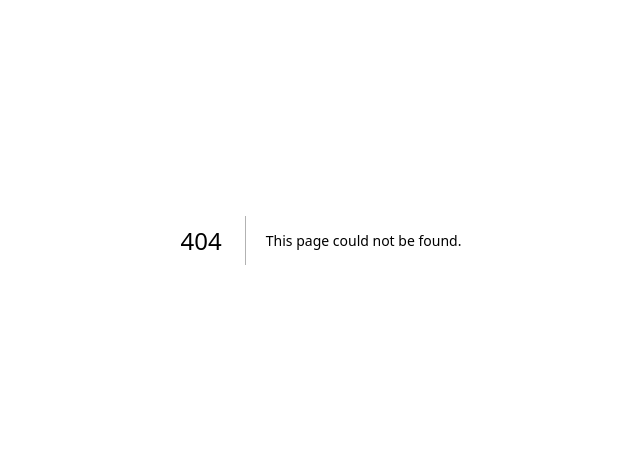
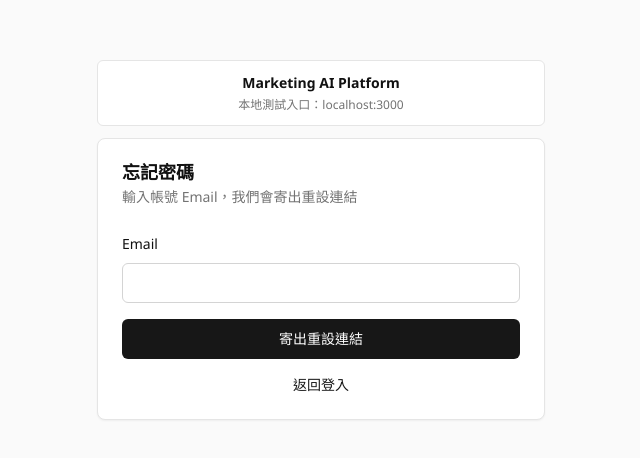
Before and after one commit to horizon-ai-ai/gtl, a Next.js app: page /forgot in a window 1280 px wide. Before the commit this address had no page. Shown: the part 160-618 px from the top of the page, without its empty margins (319-959 px from the left). Built offline with nearby package versions, Linux system fonts and the light colour scheme.

Commit message:
feat(auth): add forgot/reset pages and login entry link
- /forgot posts to forgot-password, shows a neutral anti-enumeration confirmation
- /reset reads the token param, validates the new password, redirects to /login on success
- Add a 忘記密碼 link on the password row of the login form

```diff
--- /dev/null
+++ b/src/app/(auth)/forgot/page.tsx
@@ -0,0 +1,74 @@
+"use client";
+
+import { useState } from "react";
+import Link from "next/link";
+import { Button } from "@/components/ui/button";
+import { Input } from "@/components/ui/input";
+import { Label } from "@/components/ui/label";
+import { Card, CardContent, CardDescription, CardHeader, CardTitle } from "@/components/ui/card";
+
+export default function ForgotPasswordPage() {
+  const [email, setEmail] = useState("");
+  const [submitted, setSubmitted] = useState(false);
+  const [loading, setLoading] = useState(false);
+
+  async function onSubmit(e: React.FormEvent) {
+    e.preventDefault();
+    setLoading(true);
+    try {
+      await fetch("/api/auth/forgot-password", {
+        method: "POST",
+        headers: { "Content-Type": "application/json" },
+        body: JSON.stringify({ email }),
+      });
+    } catch {
+      // Anti-enumeration: never reveal request outcome, including failures.
+    }
+    setLoading(false);
+    setSubmitted(true);
+  }
+
+  return (
+    <Card>
+      <CardHeader>
+        <CardTitle>忘記密碼</CardTitle>
+        <CardDescription>輸入帳號 Email，我們會寄出重設連結</CardDescription>
+      </CardHeader>
+      <CardContent>
+        {submitted ? (
+          <div className="space-y-4">
+            <p className="text-sm text-neutral-600">
+              若該 Email 有對應帳號，我們已寄出重設連結，請至信箱查看。
+            </p>
+            <p className="text-sm text-center text-neutral-600">
+              <Link href="/login" className="text-neutral-900 font-medium hover:underline">
+                返回登入
+              </Link>
+            </p>
+          </div>
+        ) : (
+          <form onSubmit={onSubmit} className="space-y-4">
+            <div className="space-y-2">
+              <Label htmlFor="email">Email</Label>
+              <Input
+                id="email"
+                type="email"
+                required
+                value={email}
+                onChange={(e) => setEmail(e.target.value)}
+              />
+            </div>
+            <Button type="submit" className="w-full" disabled={loading}>
+              {loading ? "寄送中..." : "寄出重設連結"}
+            </Button>
+            <p className="text-sm text-center text-neutral-600">
+              <Link href="/login" className="text-neutral-900 font-medium hover:underline">
+                返回登入
+              </Link>
+            </p>
+          </form>
+        )}
+      </CardContent>
+    </Card>
+  );
+}
--- a/src/app/(auth)/login/page.tsx
+++ b/src/app/(auth)/login/page.tsx
@@ -71,7 +71,12 @@ export default function LoginPage() {
             />
           </div>
           <div className="space-y-2">
-            <Label htmlFor="password">密碼</Label>
+            <div className="flex items-center justify-between">
+              <Label htmlFor="password">密碼</Label>
+              <Link href="/forgot" className="text-sm text-neutral-500 hover:underline">
+                忘記密碼？
+              </Link>
+            </div>
             <Input
               id="password"
               type="password"
--- /dev/null
+++ b/src/app/(auth)/reset/page.tsx
@@ -0,0 +1,124 @@
+"use client";
+
+import { Suspense, useState } from "react";
+import Link from "next/link";
+import { useRouter, useSearchParams } from "next/navigation";
+import { Button } from "@/components/ui/button";
+import { Input } from "@/components/ui/input";
+import { Label } from "@/components/ui/label";
+import { Card, CardContent, CardDescription, CardHeader, CardTitle } from "@/components/ui/card";
+
+function ResetForm() {
+  const router = useRouter();
+  const token = useSearchParams().get("token");
+  const [password, setPassword] = useState("");
+  const [confirm, setConfirm] = useState("");
+  const [error, setError] = useState<string | null>(null);
+  const [success, setSuccess] = useState(false);
+  const [loading, setLoading] = useState(false);
+
+  const valid = password.length >= 8 && password === confirm;
+
+  if (!token) {
+    return (
+      <Card>
+        <CardHeader>
+          <CardTitle>連結無效</CardTitle>
+          <CardDescription>此重設連結缺少必要參數</CardDescription>
+        </CardHeader>
+        <CardContent>
+          <p className="text-sm text-center text-neutral-600">
+            <Link href="/forgot" className="text-neutral-900 font-medium hover:underline">
+              重新申請重設連結
+            </Link>
+          </p>
+        </CardContent>
+      </Card>
+    );
+  }
+
+  async function onSubmit(e: React.FormEvent) {
+    e.preventDefault();
+    if (!valid) return;
+    setError(null);
+    setLoading(true);
+    try {
+      const res = await fetch("/api/auth/reset-password", {
+        method: "POST",
+        headers: { "Content-Type": "application/json" },
+        body: JSON.stringify({ token, new_password: password }),
+      });
+      if (!res.ok) {
+        setError("連結已失效或過期");
+        setLoading(false);
+        return;
+      }
+      setSuccess(true);
+      router.push("/login");
+    } catch {
+      setError("重設失敗，請稍後再試");
+      setLoading(false);
+    }
+  }
+
+  return (
+    <Card>
+      <CardHeader>
+        <CardTitle>重設密碼</CardTitle>
+        <CardDescription>請輸入新的密碼</CardDescription>
+      </CardHeader>
+      <CardContent>
+        {success ? (
+          <p className="text-sm text-neutral-600">密碼已更新，正在導向登入頁...</p>
+        ) : (
+          <form onSubmit={onSubmit} className="space-y-4">
+            <div className="space-y-2">
+              <Label htmlFor="password">新密碼</Label>
+              <Input
+                id="password"
+                type="password"
+                minLength={8}
+                required
+                value={password}
+                onChange={(e) => setPassword(e.target.value)}
+              />
+              <p className="text-xs text-neutral-500">至少 8 字</p>
+            </div>
+            <div className="space-y-2">
+              <Label htmlFor="confirm">確認新密碼</Label>
+              <Input
+                id="confirm"
+                type="password"
+                required
+                value={confirm}
+                onChange={(e) => setConfirm(e.target.value)}
+              />
+              {confirm.length > 0 && password !== confirm && (
+                <p className="text-xs text-amber-600">兩次輸入的密碼不一致</p>
+              )}
+            </div>
+            {error && (
+              <div className="space-y-1">
+                <p className="text-sm text-red-600">{error}</p>
+                <Link href="/forgot" className="text-sm text-neutral-900 font-medium hover:underline">
+                  重新申請重設連結
+                </Link>
+              </div>
+            )}
+            <Button type="submit" className="w-full" disabled={loading || !valid}>
+              {loading ? "更新中..." : "更新密碼"}
+            </Button>
+          </form>
+        )}
+      </CardContent>
+    </Card>
+  );
+}
+
+export default function ResetPasswordPage() {
+  return (
+    <Suspense fallback={null}>
+      <ResetForm />
+    </Suspense>
+  );
+}
```
